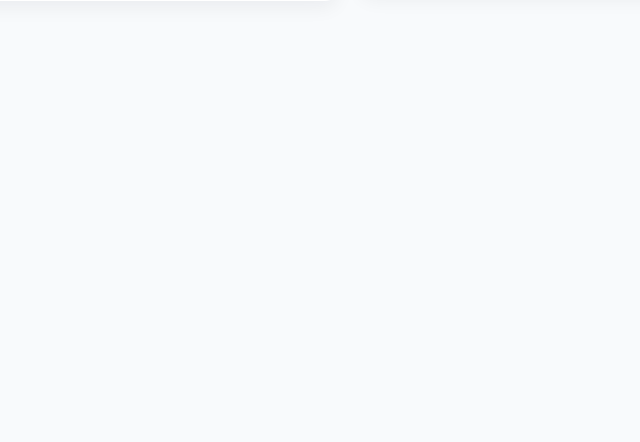
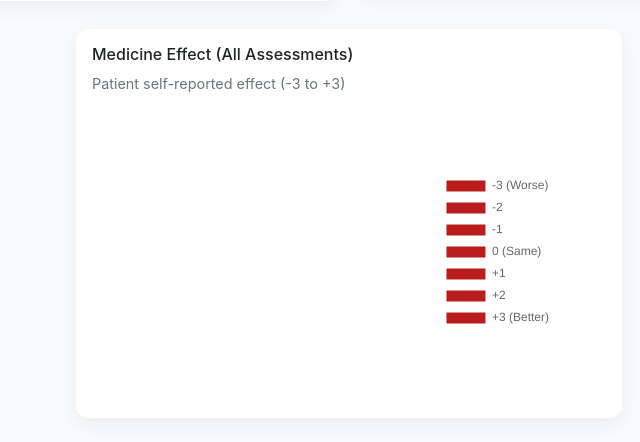
Before and after one commit to tinzaza/my_health_app, a Flask app: template templates/doctor_stats.html in a window 1280 px wide. Shown: the part 1057-1499 px from the top of the page, without its empty margins (291-931 px from the left). Before the commit the page ends 1029 px from the top, so only its background shows below. Run offline with Flask 3, Linux system fonts and the light colour scheme; the template is opened without the code that fills it, so the values that code supplies are empty; some libraries are stand-ins or nearby versions.

Commit message:
doctor stat

```diff
--- a/templates/doctor_stats.html
+++ b/templates/doctor_stats.html
@@ -115,6 +115,20 @@
         </div>
       </div>
     </div>
+
+    <div class="row g-4 mt-1">
+      <div class="col-lg-6 offset-lg-3">
+        <div class="card p-3">
+          <h6 class="mb-2">Medicine Effect (All Assessments)</h6>
+          <div class="small-muted mb-2">Patient self-reported effect (-3 to +3)</div>
+          <div class="chart-center">
+            <div class="chart-box chart-small">
+              <canvas id="effectPieChart"></canvas>
+            </div>
+          </div>
+        </div>
+      </div>
+    </div>
   </div>
 
 <script>
@@ -122,6 +136,7 @@ const genders = {{ genders | tojson }};
 const comboCounts = {{ combo_counts | tojson }};
 const treatments = {{ treatments | tojson }};
 const vasCounts = {{ vas_counts | tojson }};
+const medicineEffectData = {{ medicine_effect_data | tojson }};
 
 // color palette
 const palette = ['#0d6efd','#198754','#0ea5a4','#f59e0b','#7c3aed','#ef4444','#6b7280'];
@@ -222,6 +237,29 @@ new Chart(vasCtx, {
     plugins: { legend: { display:false }, tooltip: { callbacks: { label: ctx => `Patients: ${ctx.parsed.y}` } } }
   }
 });
+
+// Medicine Effect Pie
+const effectCtx = document.getElementById('effectPieChart').getContext('2d');
+new Chart(effectCtx, {
+  type: 'pie',
+  data: {
+    labels: ['-3 (Worse)', '-2', '-1', '0 (Same)', '+1', '+2', '+3 (Better)'],
+    datasets: [{
+      data: medicineEffectData,
+      backgroundColor: [
+        '#b91c1c', '#dc2626', '#f87171', // Reds
+        '#9ca3af',                       // Grey
+        '#86efac', '#22c55e', '#15803d'  // Greens
+      ],
+      borderWidth: 1
+    }]
+  },
+  options: {
+    responsive: true,
+    maintainAspectRatio: false,
+    plugins: { legend: { position: 'right' } }
+  }
+});
 </script>
 
 </body>
```
